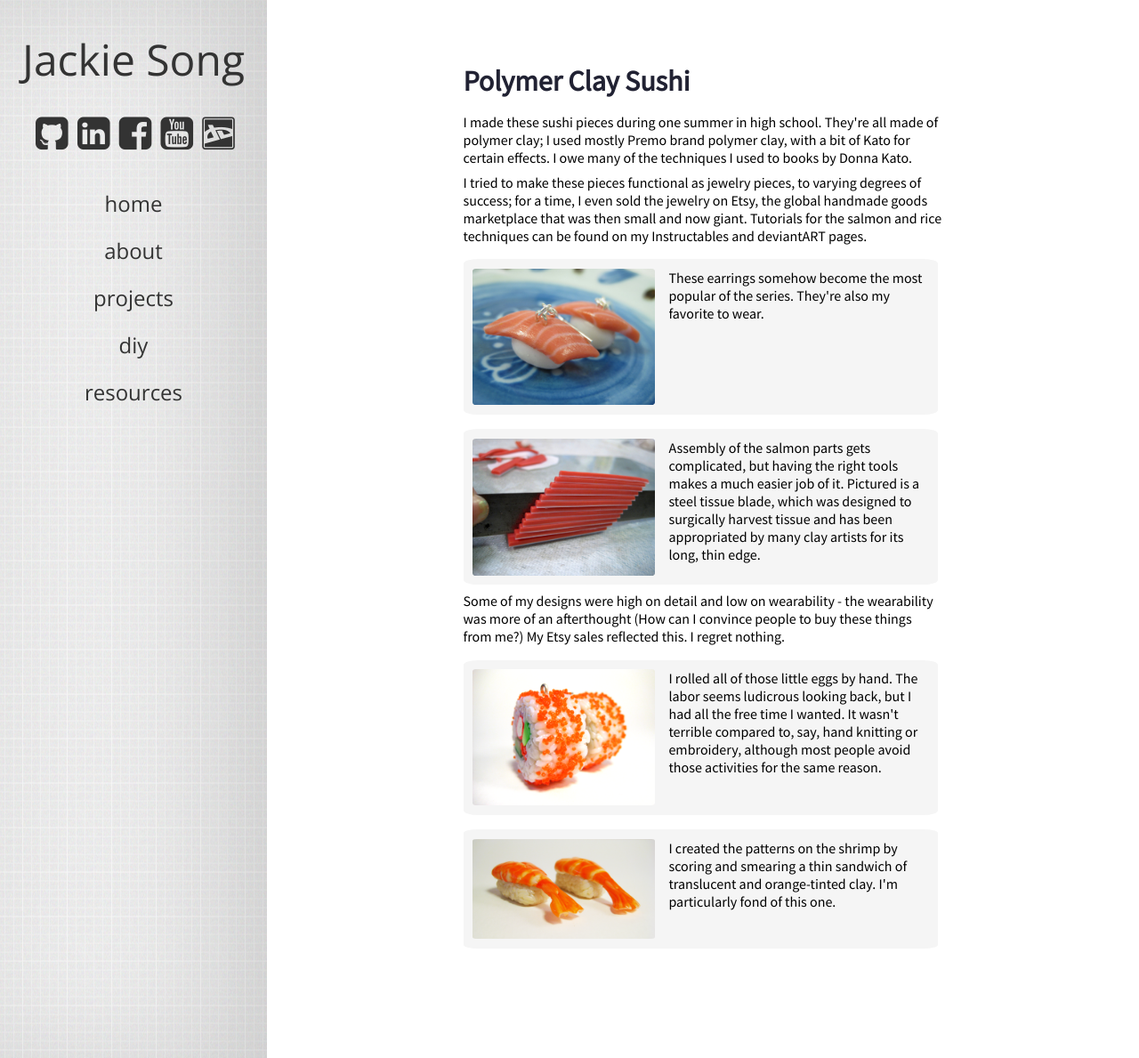
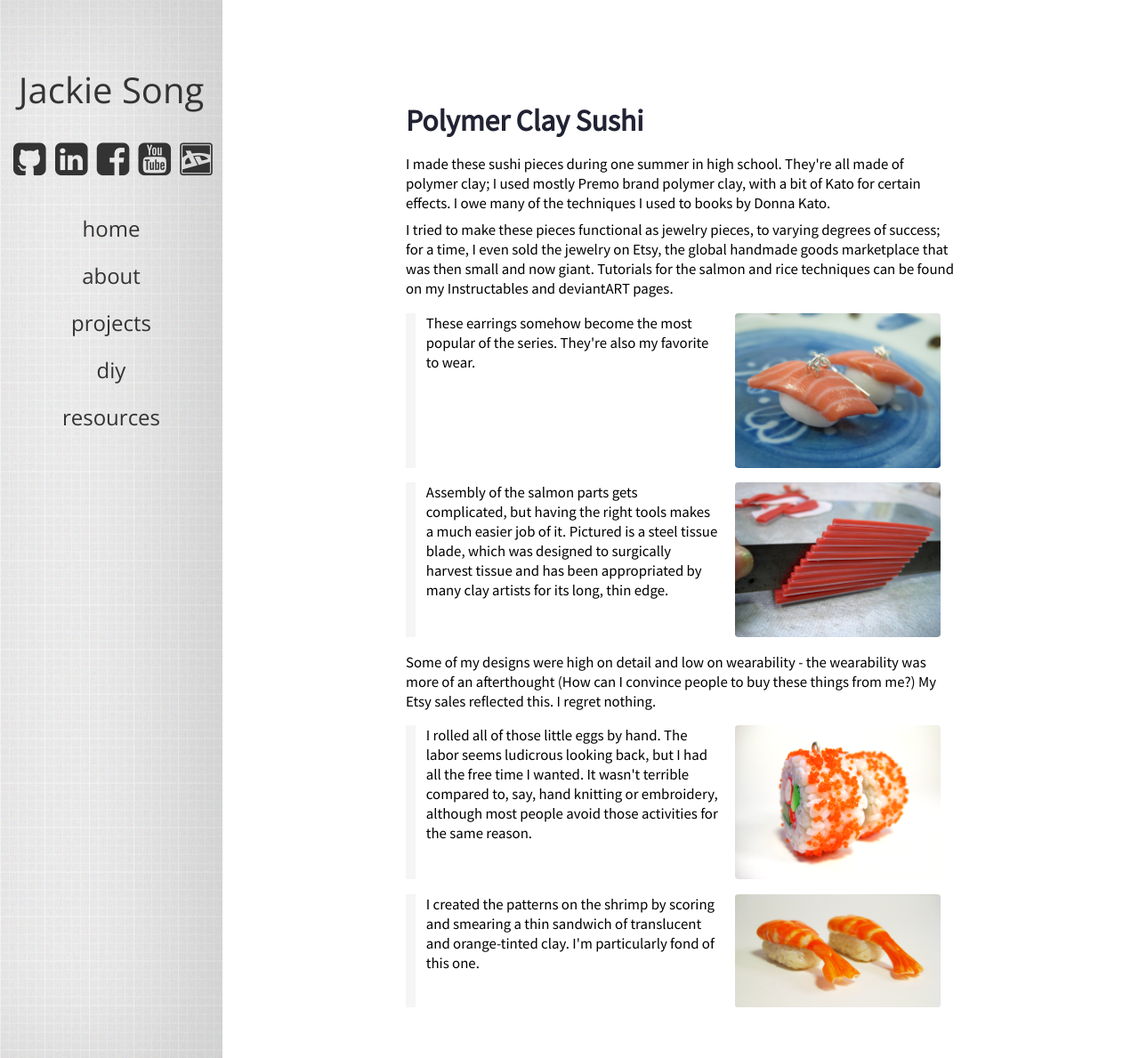
Before and after one commit to songjx/songjx-website, a Jekyll site: the page built from diy/polymer-clay-sushi.md, in a window 1280 px wide and 1189 px high. Shown: the whole window at 89% size. Built offline with Jekyll 4.4.1, drawn with Linux system fonts in a browser that asks for light colours.

Commit message:
border indent .img-step

```diff
--- a/css/style.css
+++ b/css/style.css
@@ -1,5 +1,5 @@
 body {
-    padding-left:300px;
+    padding-left:250px;
     margin:0;
 }
 
@@ -9,11 +9,13 @@ p {
 }
 
 #name {
-    font-size:300%;
+    font-size:250%;
+    margin-top:25%;
 }
 
 #sidebar {
-    width:300px;
+    width:25%;
+    max-width: 250px;
     background-color:#32B4C5;
     height:100%;
     position:fixed;
@@ -38,12 +40,12 @@ p {
 
 #content {
     background-color:white;
-    padding:20px 40px;
+    padding:40px 40px;
     font-family: 'Source Sans Pro', sans-serif;
-    font-size: 100%;
-    width: 55%;
+    font-size: 105%;
+    width: 60%;
     margin:auto;
-    margin-top:3%;
+    margin-top:5%;
 }
 
 #menu {
@@ -146,25 +148,20 @@ hr {
     width: 100%;
 }
 
-.img-step:after {
+.img-step p:after {
     clear:both;
     display:block;
     content:'';
 }
 
 .img-step img {
-    margin-right: 3%;
+    margin-left: 3%;
     border-radius:2%;
+    float:right;
 }
 
 .img-step {
-    background-color: whiteSmoke;
-    padding: 2% 2%;
-    margin-top: 3%;
-    border-radius:3%;
-    width: 95%;
+    margin: 1em 1em 1em 0%;
+    border-left: .7em solid whiteSmoke;
+    padding-left: .7em;
 }
-
-.img-step p {
-    margin-top: 0;
-}
```
